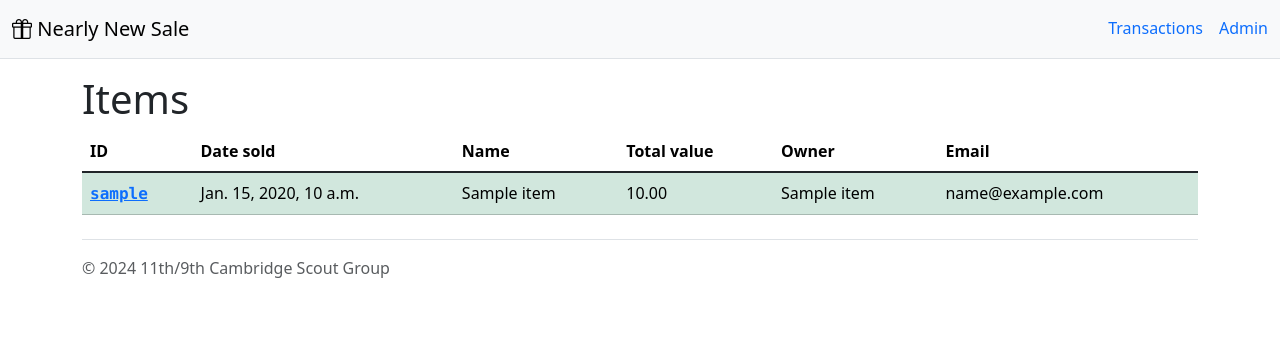
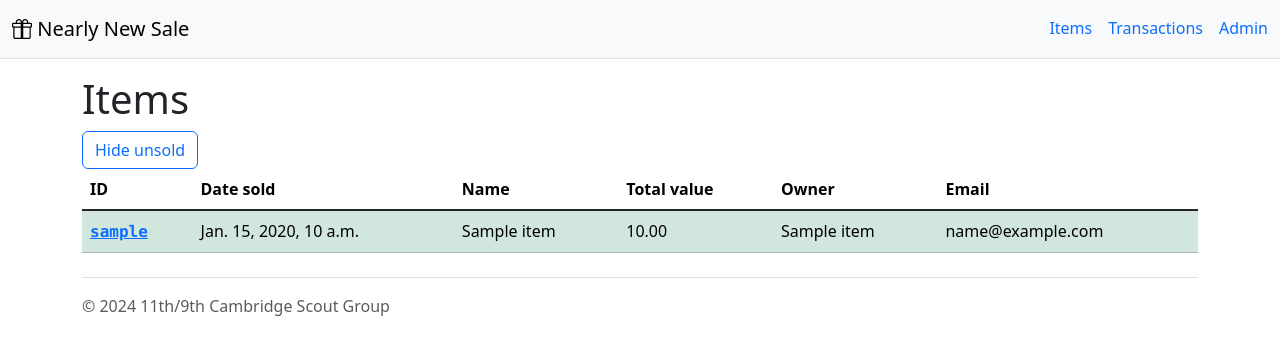
Before and after one commit to dtwood/scoutsales, a Django app: page /nearly-new-sale/items/all in a window 1280 px wide. Shown: the top 355 px of the page. Run offline with Django 5.2, Linux system fonts and the light colour scheme; a user stored in the database is signed in; tables that the repository leaves empty hold one stand-in row (values such as "Sample post"); some libraries are stand-ins or nearby versions.

Commit message:
UI tweaks

```diff
--- a/templates/base.html
+++ b/templates/base.html
@@ -16,6 +16,9 @@
             <a class="navbar-brand" href="{% url 'home' %}"><i class="bi bi-gift"></i> Nearly New Sale</a>
         </div>
         <ul class="nav nav-underline">
+            <li class="nav-item">
+                <a class="nav-link" href="{% url 'items-all' %}">Items</a>
+            </li>
             <li class="nav-item">
                 <a class="nav-link" href="{% url 'transactions' %}">Transactions</a>
             </li>
--- a/templates/items/items.html
+++ b/templates/items/items.html
@@ -12,6 +12,8 @@
 
 {% block content %}
     <h1>Items</h1>
+
+    <a href="?hide_sold=1" class="btn btn-outline-primary">Hide unsold</a>
 
     <table class="table table-hover">
         <thead>
```
